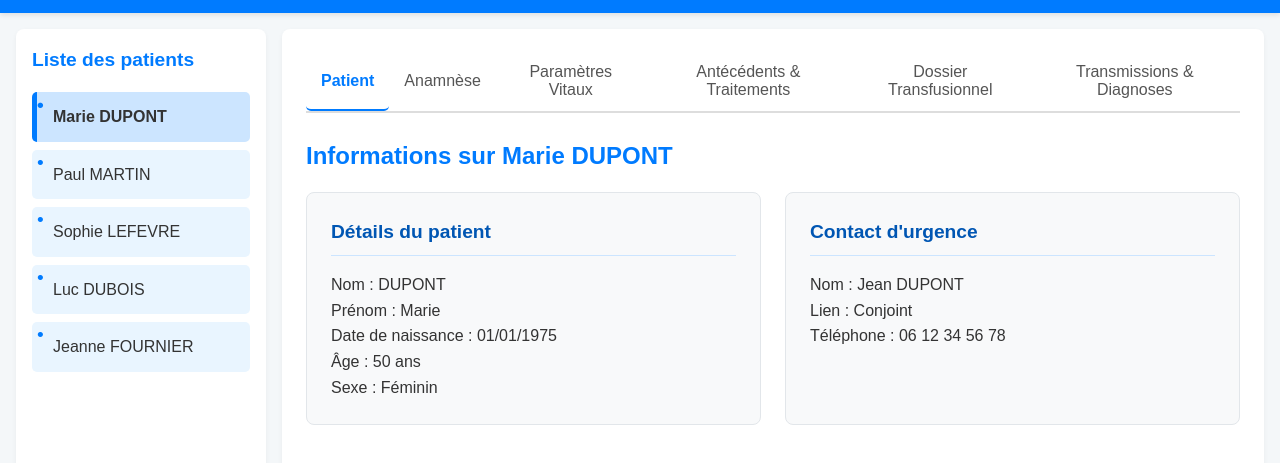
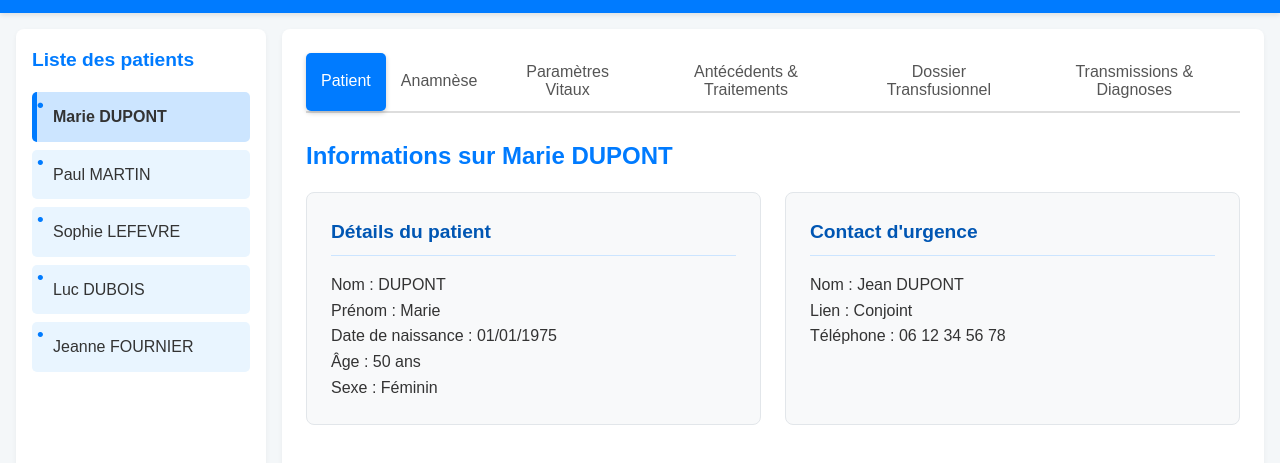
Before and after one commit to stephane-VINCENT-CHUTOURS/Dossier-patient, a plain HTML site: page index.html in a window 1280 px wide. Shown: the part 127-590 px from the top of the page. Drawn offline with Linux system fonts and the light colour scheme.

Commit message:
Update style.css

```diff
--- a/style.css
+++ b/style.css
@@ -124,14 +124,12 @@ aside h2 {
     transition: all 0.3s ease;
 }
 
-.tab-button:hover {
-    color: #007bff;
-}
-
+.tab-button:hover,
 .tab-button.active {
-    color: #007bff;
-    border-bottom: 2px solid #007bff;
-    font-weight: bold;
+    background-color: #007bff;
+    color: white;
+    box-shadow: 0 2px 5px rgba(0,0,0,0.2);
+    border-bottom: 2px solid transparent;
 }
 
 /* Tab Content */
```
